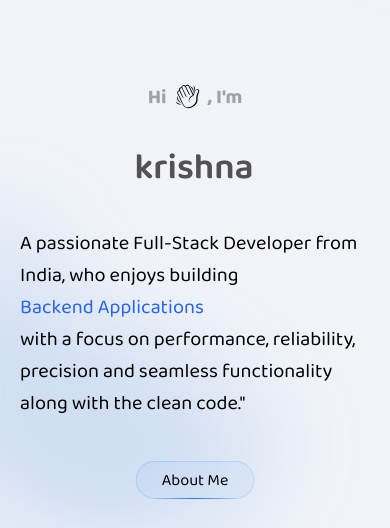
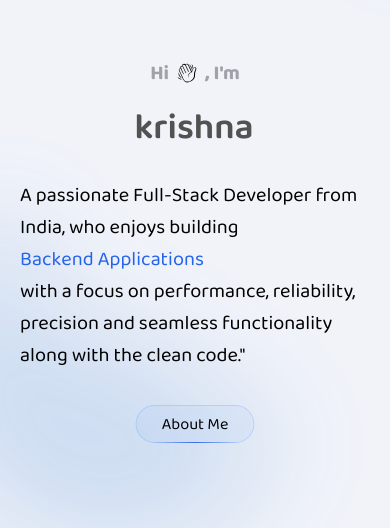
Before and after one commit to cybergaz/cybergaz.me, a Next.js app: page / in a window 390 px wide. Shown: the part 316-844 px from the top of the page. Built offline with nearby package versions, Linux system fonts and the light colour scheme; what tailwindcss-intersect, tailwindcss-motion would draw is missing.

Commit message:
chore: test site performance (rombo x11)

```diff
--- a/app/page.tsx
+++ b/app/page.tsx
@@ -20,26 +20,26 @@ export default function Home() {
         <section className=" pt-44 sm:pt-32 max-w-6xl px-5 mx-auto font-baloo font-normal text-lg">
             <div className="flex flex-col gap-32 justify-center items-center">
                 <div
-                    className=" motion-preset-blur-down-lg motion-delay-500 motion-duration-1000 order-1 relative place-self-center "
+                    className=" motion-blur-in-md motion-delay-700 motion-duration-1000 order-1 relative place-self-center "
                 // initial={{ opacity: 0, y: -60 }}
                 // animate={{ opacity: 1, y: 0 }}
                 // transition={{ duration: 0.4, delay: 0.1 }}
                 >
-                    <Image className="dark:invert bg-transparent max-h-[18rem]" src="/images/laptop.svg" alt="laptop svg" width={510} height={500} />
-                    <ImagesSlider className="absolute inset-0 w-[80.5%] top-[1.5rem] sm:top-[8.3%] sm:left-0" images={images} />
+                    <Image className="dark:invert bg-transparent max-h-[18rem] sm:max-h-[51.5svw]" src="/images/laptop.svg" alt="laptop svg" width={510} height={500} />
+                    <ImagesSlider className="absolute inset-0 w-[80.5%] h-auto top-[1.5rem] sm:top-[8.3%] sm:left-0" images={images} />
                     {/* <div className="absolute font-baloo text-lg text-white csm:text-base opacity-0 hover:opacity-100 flex justify-center items-center inset-0 top-[0.3rem] right-[0.1rem] mx-auto w-[80%] h-[91.8%] backdrop-blur-sm transition-all duration-500" > my development environment</div> */}
                 </div>
 
-                <div className=" order-2 sm:-mt-14 -mt-8 flex flex-col justify-center items-center gap-10" >
+                <div className=" order-2 sm:-mt-20 -mt-8 flex flex-col justify-center items-center gap-10 sm:gap-8" >
                     <div
-                        className="motion-preset-slide-up-lg w-full motion-delay-100 motion-duration-1000 flex flex-col justify-center items-center space-y-9"
+                        className="motion-preset-slide-up-lg w-full motion-delay-100 motion-duration-1000 flex flex-col justify-center items-center gap-8 sm:gap-5"
                     // initial={{ opacity: 0, y: 60 }}
                     // animate={{ opacity: 1, y: 0 }}
                     // transition={{ duration: 0.5, delay: 0.3 }}
                     >
                         <div className="flex justify-center items-center space-x-2 text-2xl sm:text-xl font-nunito font-bold text-zinc-400 " >
                             <span> Hi </span>
-                            <Image src="/images/handwave.svg" className="stroke-sky-50 dark:invert bg-transparent" width={25} height={25} alt="wave hand" />
+                            <Image src="/images/handwave.svg" className="stroke-sky-50 dark:invert bg-transparent sm:w-5" width={25} height={25} alt="wave hand" />
                             <span>, I'm </span>
                         </div>
                         <div className="flex w-full justify-center text-6xl cmid:text-5xl [@media(max-width:640px)]:text-4xl -ml-0.5 font-semibold font-baloo text-neutral-600 dark:text-neutral-400">
--- a/components/ui/image-slider.tsx
+++ b/components/ui/image-slider.tsx
@@ -33,7 +33,7 @@ const ImageSlider: React.FC<ImageSliderProps> = ({ images, className }) => {
                 }
                 <Image
                     width={1000}
-                    height={500}
+                    height={562}
                     src={images[currentIndex]}
                     alt={`Slide ${currentIndex + 1}`}
                     className=""
```
Also changed, not shown: public/images/laptop.svg.
